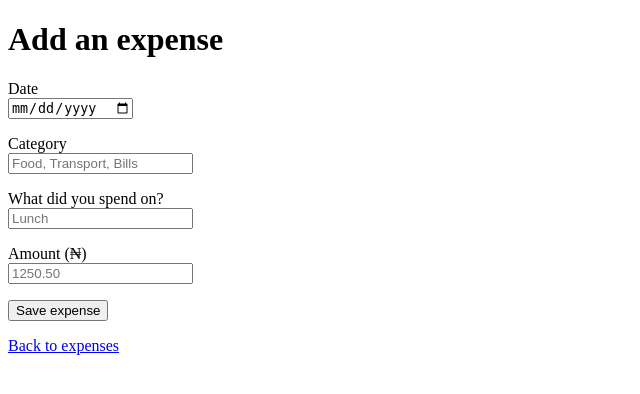
After one commit to Hameed-code47/Finance-tracker, a Flask app: page /expenses/new in a window 1280 px wide. The commit adds this page. Shown: the top 394 px of the page, without its empty margins (0-640 px from the left). Run offline with Flask 3, Linux system fonts and the light colour scheme; some libraries are stand-ins or nearby versions.

Commit message:
Add expense form with CSRF protection and database expense list

```diff
--- a/app.py
+++ b/app.py
@@ -1,14 +1,26 @@
+from datetime import date
+from decimal import Decimal
 from pathlib import Path
+import os
+import re
 import sqlite3
 
 import click
-from flask import Flask, render_template
+from flask import (
+    Flask,
+    flash,
+    get_flashed_messages,
+    redirect,
+    render_template,
+    request,
+    url_for,
+)
+from flask_wtf.csrf import CSRFProtect
 from sqlalchemy import event
 from sqlalchemy.engine import Engine
+from sqlalchemy.exc import SQLAlchemyError
 
 from models import db, User, Expense
-from src.main import ExpenseTracker, DATA_FILE
-
 
 @event.listens_for(Engine, "connect")
 def enable_sqlite_foreign_keys(connection, connection_record):
@@ -20,14 +32,13 @@ def enable_sqlite_foreign_keys(connection, connection_record):
 
 app = Flask(__name__)
 
-# Ensure Flask's local data folder exists.
 Path(app.instance_path).mkdir(parents=True, exist_ok=True)
 
-# Store the SQLite database inside the instance folder.
 app.config["SQLALCHEMY_DATABASE_URI"] = "sqlite:///finance.db"
+app.config["SECRET_KEY"] = os.environ["SECRET_KEY"]
 
-# Connect SQLAlchemy to this Flask application.
 db.init_app(app)
+csrf = CSRFProtect(app)
 
 
 @app.cli.command("init-db")
@@ -50,18 +61,131 @@ def shell_context():
 def home():
     return "Hello from Finance Tracker!"
 
+@app.template_filter("naira")
+def format_naira(amount_kobo):
+    naira, kobo = divmod(amount_kobo, 100)
+    return f"₦{naira:,}.{kobo:02d}"
+
 
 @app.route("/expenses")
 def expenses():
-    # This page still uses JSON until we build the database workflow.
-    tracker = ExpenseTracker(DATA_FILE)
-    total = sum(e.amount for e in tracker.expenses)
+    # Temporary demo account until login is implemented.
+    user = db.session.execute(
+        db.select(User).where(User.email == "demo@example.com")
+    ).scalar_one_or_none()
+
+    if user is None:
+        return "Demo user not found. Create the sample user first.", 404
+
+    expense_list = db.session.execute(
+        db.select(Expense)
+        .where(Expense.user_id == user.id)
+        .order_by(Expense.date.desc(), Expense.id.desc())
+    ).scalars().all()
+
+    total_kobo = sum(expense.amount_kobo for expense in expense_list)
 
     return render_template(
         "expenses.html",
-        expenses=tracker.expenses,
-        total=total,
+        expenses=expense_list,
+        total_kobo=total_kobo,
     )
+
+
+@app.route("/expenses/new", methods=["GET", "POST"])
+def add_expense():
+    if request.method == "GET":
+        messages = get_flashed_messages()
+        return render_template(
+            "add_expense.html",
+            success=" ".join(messages),
+        )
+
+    # Retrieve and trim the submitted values.
+    date_text = request.form.get("date", "").strip()
+    category = request.form.get("category", "").strip()
+    item = request.form.get("item", "").strip()
+    amount_text = request.form.get("amount", "").strip()
+
+    # Validate the date.
+    try:
+        expense_date = date.fromisoformat(date_text)
+        if expense_date.isoformat() != date_text:
+            raise ValueError
+    except ValueError:
+        return render_template(
+            "add_expense.html",
+            error="Enter a real date in YYYY-MM-DD format.",
+        ), 400
+
+    # Validate the text fields.
+    if not category or len(category) > 50:
+        return render_template(
+            "add_expense.html",
+            error="Category must contain between 1 and 50 characters.",
+        ), 400
+
+    if not item or len(item) > 200:
+        return render_template(
+            "add_expense.html",
+            error="Item must contain between 1 and 200 characters.",
+        ), 400
+
+    # Accept ordinary decimal amounts with at most two decimal places.
+    # Limit the whole-number part to 12 digits.
+    if not re.fullmatch(r"[0-9]{1,12}(?:\.[0-9]{1,2})?", amount_text):
+        return render_template(
+            "add_expense.html",
+            error=(
+                "Enter an amount such as 1250.50, without commas or "
+                "a currency symbol. Use at most 12 digits before the "
+                "decimal point and 2 after it."
+            ),
+        ), 400
+
+    amount = Decimal(amount_text)
+
+    if amount <= 0:
+        return render_template(
+            "add_expense.html",
+            error="Amount must be greater than zero.",
+        ), 400
+
+    amount_kobo = int(amount * 100)
+
+    # Temporary owner for local development.
+    # Replace with the signed-in user when authentication is added.
+    user = db.session.execute(
+        db.select(User).where(User.email == "demo@example.com")
+    ).scalar_one_or_none()
+
+    if user is None:
+        return render_template(
+            "add_expense.html",
+            error="The demo user is missing. Create the sample user first.",
+        ), 400
+
+    expense = Expense(
+        user=user,
+        date=expense_date,
+        category=category,
+        item=item,
+        amount_kobo=amount_kobo,
+    )
+
+    try:
+        db.session.add(expense)
+        db.session.commit()
+    except SQLAlchemyError:
+        db.session.rollback()
+        app.logger.exception("Could not save expense")
+        return render_template(
+            "add_expense.html",
+            error="The expense could not be saved. Please try again.",
+        ), 500
+
+    flash("Expense saved successfully.")
+    return redirect(url_for("add_expense"))
 
 
 if __name__ == "__main__":
--- a/requirements.txt
+++ b/requirements.txt
@@ -2,3 +2,4 @@ rich
 pytest
 flask
 Flask-SQLAlchemy>=3.1,<4
+Flask-WTF>=1.2,<2
--- /dev/null
+++ b/templates/add_expense.html
@@ -0,0 +1,77 @@
+<!DOCTYPE html>
+<html lang="en">
+<head>
+    <meta charset="UTF-8">
+    <meta name="viewport" content="width=device-width, initial-scale=1.0">
+    <title>Add Expense | Finance Tracker</title>
+</head>
+<body>
+    <h1>Add an expense</h1>
+
+    {% if error %}
+        <p role="alert">{{ error }}</p>
+    {% endif %}
+
+    {% if success %}
+        <p role="status">{{ success }}</p>
+    {% endif %}
+
+    <form method="POST" action="{{ url_for('add_expense') }}">
+        <input type="hidden" name="csrf_token" value="{{ csrf_token() }}">
+        <p>
+            <label for="date">Date</label><br>
+            <input
+                type="date"
+                id="date"
+                name="date"
+                value="{{ request.form.get('date', '') }}"
+                required
+            >
+        </p>
+
+        <p>
+            <label for="category">Category</label><br>
+            <input
+                type="text"
+                id="category"
+                name="category"
+                placeholder="Food, Transport, Bills"
+                maxlength="50"
+                value="{{ request.form.get('category', '') }}"
+                required
+            >
+        </p>
+
+        <p>
+            <label for="item">What did you spend on?</label><br>
+            <input
+                type="text"
+                id="item"
+                name="item"
+                placeholder="Lunch"
+                maxlength="200"
+                value="{{ request.form.get('item', '') }}"
+                required
+            >
+        </p>
+
+        <p>
+            <label for="amount">Amount (₦)</label><br>
+            <input
+                type="number"
+                id="amount"
+                name="amount"
+                placeholder="1250.50"
+                min="0.01"
+                step="0.01"
+                value="{{ request.form.get('amount', '') }}"
+                required
+            >
+        </p>
+
+        <button type="submit">Save expense</button>
+    </form>
+
+    <p><a href="{{ url_for('expenses') }}">Back to expenses</a></p>
+</body>
+</html>
```
Also changed, not shown: templates/expenses.html (+30 -11 lines).
